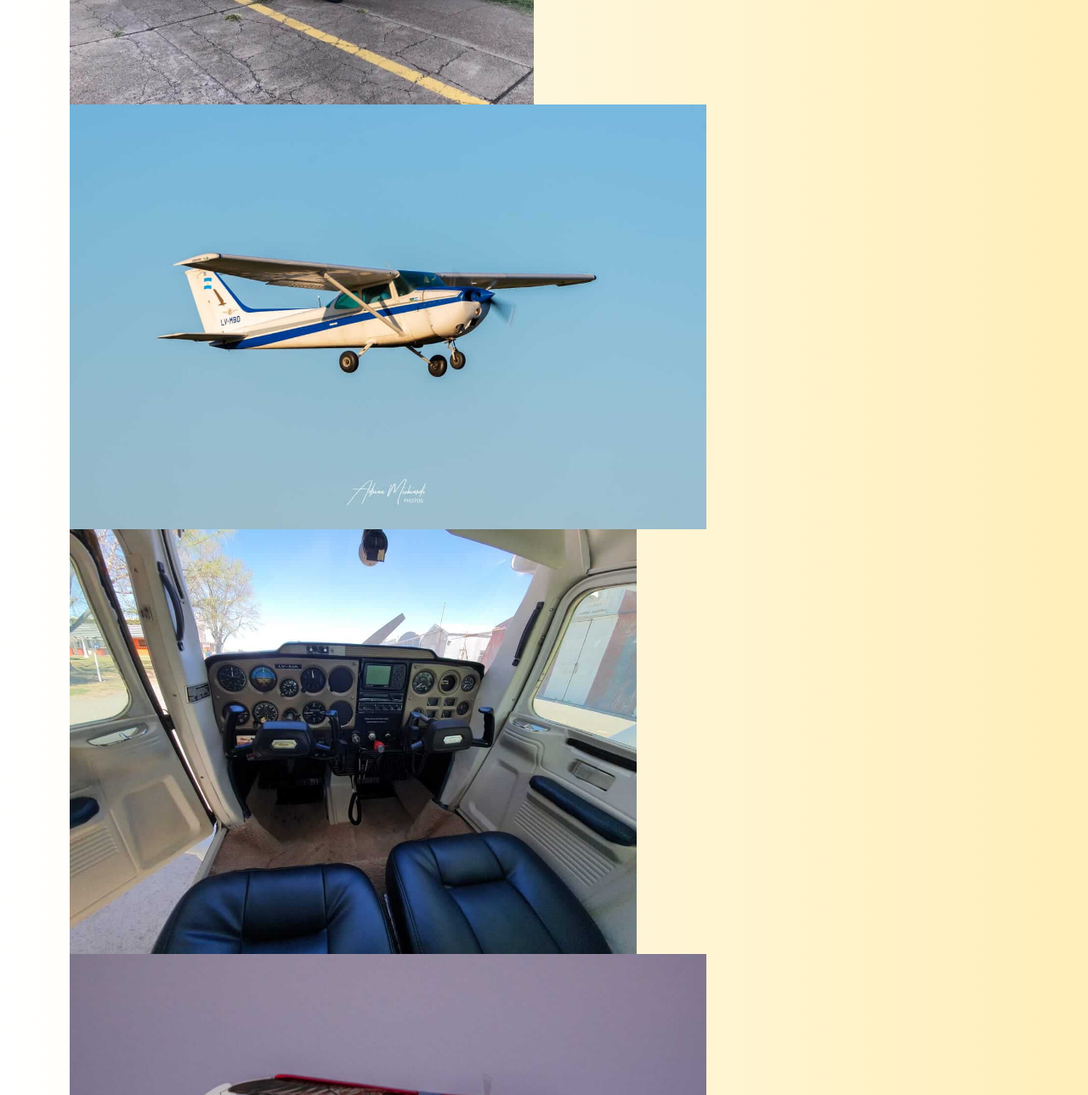
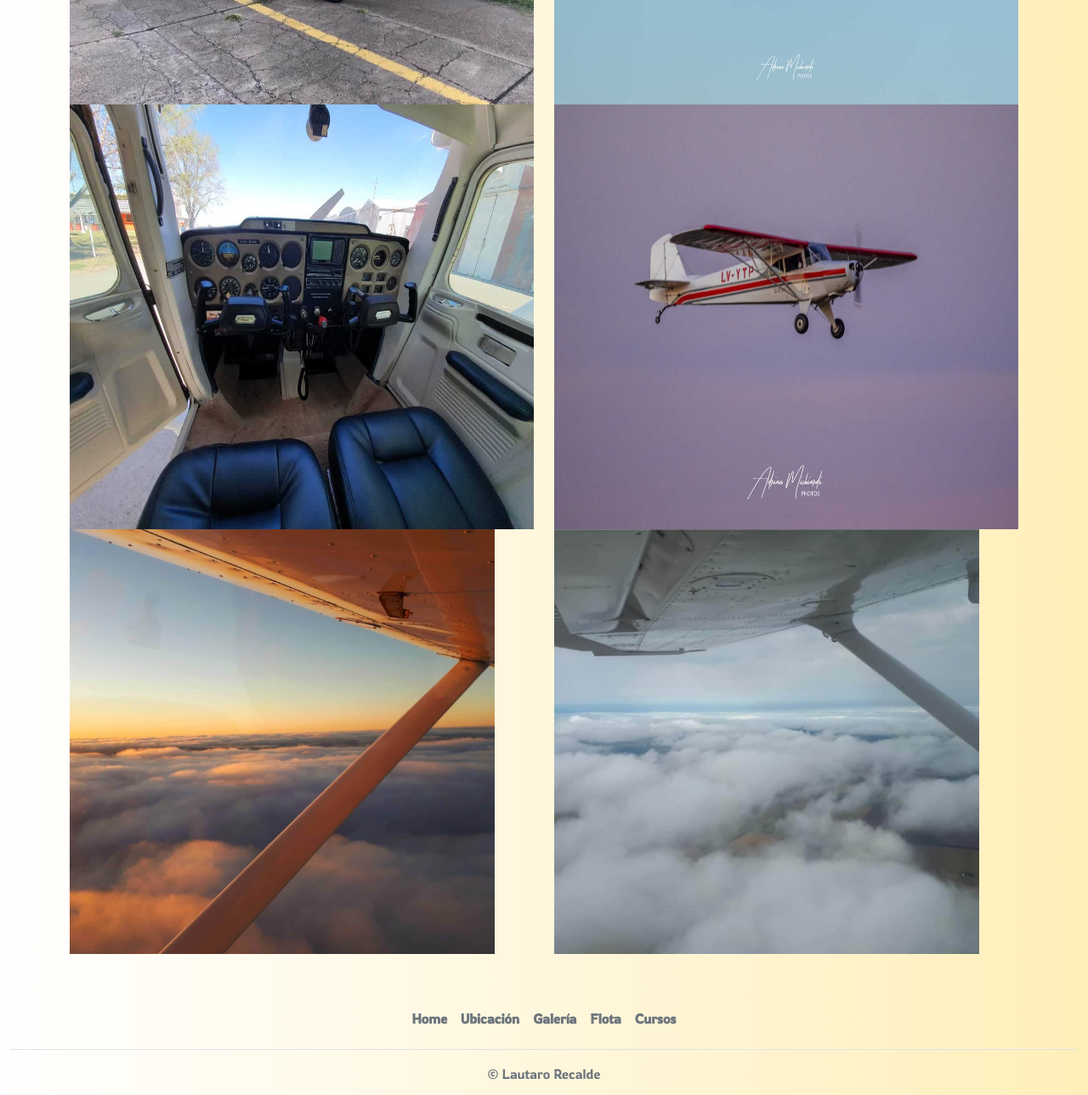
Before and after one commit to LautaroRecalde/Proyecto-CoderHouse, a website: page pages/galeria.html in a window 1280 px wide. Shown: the part 580-1869 px from the top of the page at 85% size. Drawn offline with nearby package versions, Linux system fonts and the light colour scheme.

```diff
--- a/pages/galeria.html
+++ b/pages/galeria.html
@@ -43,7 +43,7 @@
         </div>
     </nav>
 </header>
-
+<div class="container-fluid">
     <div class="container my-3">
         <!-- Gallery Section -->
         <section>
@@ -57,28 +57,28 @@
 
         <!-- Image Gallery -->
         <section>
-            <div class="row align-items-center animate__animated animate__bounceInRight">
+            <div class="row align-items-center animate__animated animate__fadeInUp">
                 <div class="col-sm-12 col-md-6 col-lg-6 col-xl-6">
                     <img class="img-fluid" src="../img/img1galeria.jpeg" class="img-fluid" alt="avion cessna" />
                 </div>
-                <div>
+                <div class="col-sm-12 col-md-6 col-lg-6 col-xl-6">
                     <img class="img-fluid" src="../img/img22galeria.jpeg" class="img-fluid" alt="avion cessna 172" />
                 </div>
-                <div>
+                <div class="col-sm-12 col-md-6 col-lg-6 col-xl-6">
                     <img class="img-fluid" src="../img/img3galeria.jpeg" class="img-fluid" alt="cabina cessna 150" />
                 </div>
-                <div>
+                <div class="col-sm-12 col-md-6 col-lg-6 col-xl-6">
                     <img class="img-fluid" src="../img/img4galeria.jpeg" class="img-fluid" alt="avion boyero" />
                 </div>
-                <div>
+                <div class="col-sm-12 col-md-6 col-lg-6 col-xl-6">
                     <img class="img-fluid" src="../img/img5galeria.jpeg" class="img-fluid" alt="avion paisaje" />
                 </div>
-                <div>
+                <div class="col-sm-12 col-md-6 col-lg-6 col-xl-6">
                     <img class="img-fluid" src="../img/img6galeria.jpeg" class="img-fluid" alt="avion paisaje" />
                 </div>
             </div>
         </section>
-
+    </div>
 
         <!-- Footer Section -->
         <div class="row">
```
Also changed, not shown: index.html (+5 -5 lines), pages/flota.html (+2 -2 lines), pages/ubicacion.html (+2 -2 lines), 1 other file.
